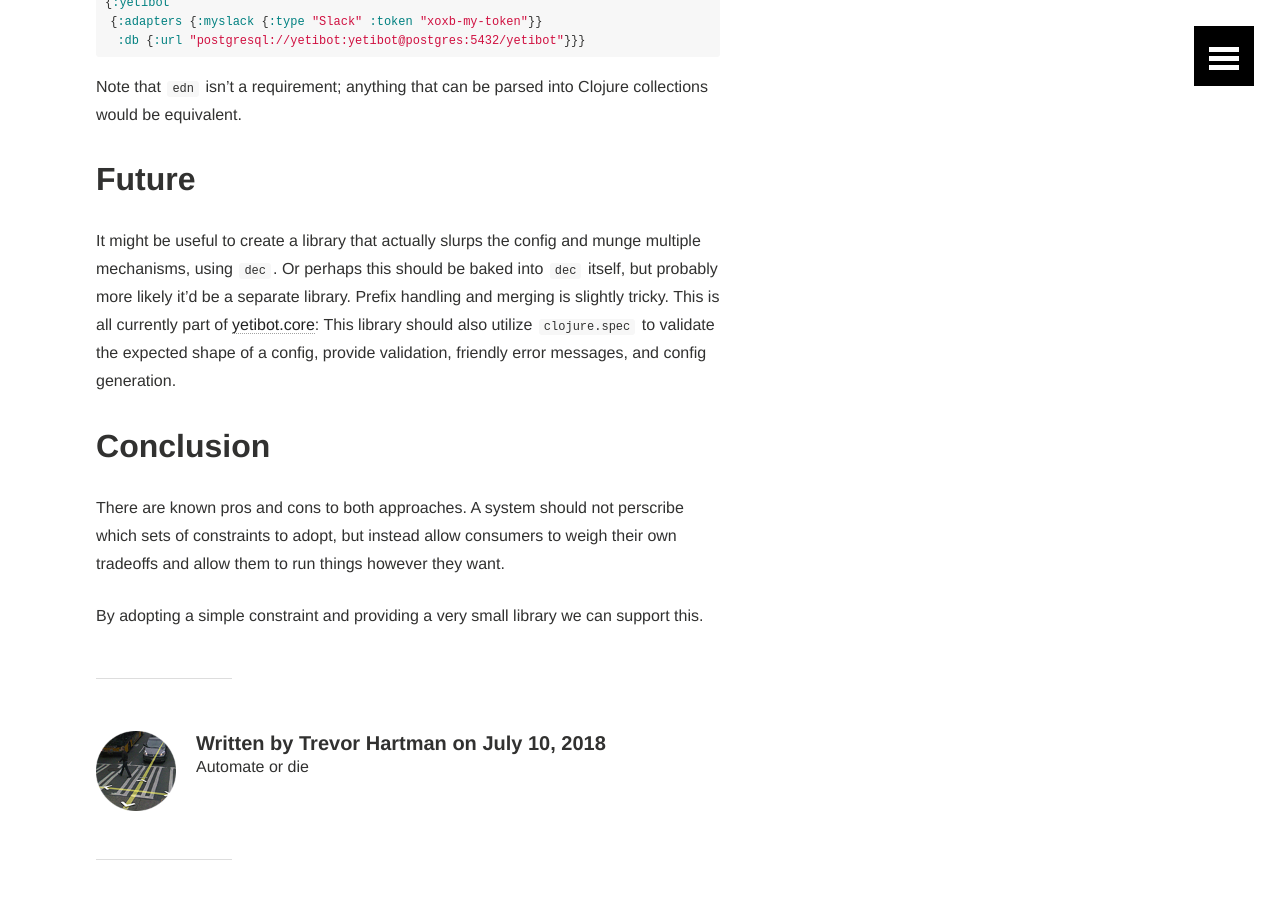
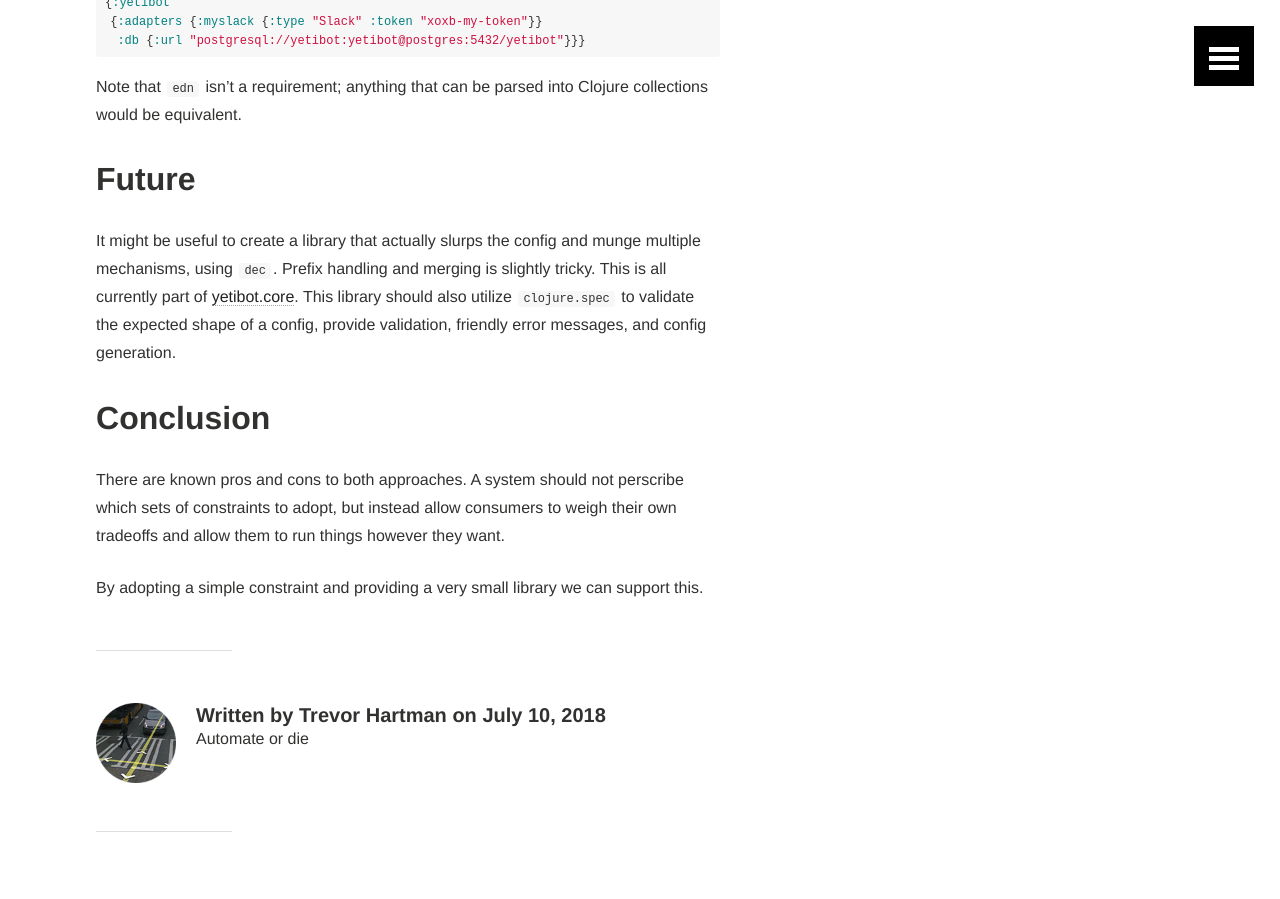
Before and after one commit to devth/devth.github.com, a Jekyll site: the page built from _posts/2018-07-10-dec-deep-environmental-config.md, in a window 1280 px wide and 900 px high, scrolled down 3449 px. Built offline with Jekyll 4.4.1, drawn with Linux system fonts in a browser that asks for light colours; comment, search, counter and statistics services are not loaded.

Commit message:
Improve dec

```diff
--- a/_posts/2018-07-10-dec-deep-environmental-config.md
+++ b/_posts/2018-07-10-dec-deep-environmental-config.md
@@ -145,9 +145,9 @@ collections would be equivalent.
 ## Future
 
 It might be useful to create a library that actually slurps the config and munge
-multiple mechanisms, using `dec`. Or perhaps this should be baked into `dec`
-itself, but probably more likely it'd be a separate library. Prefix handling and
-merging is slightly tricky. This is all currently part of [yetibot.core](https://github.com/yetibot/yetibot.core/blob/4b607726bae926de31a48bb8a05e7345a8668484/src/yetibot/core/config.clj#L19-L47):
+multiple mechanisms, using `dec`. Prefix handling and merging is slightly
+tricky. This is all currently part of
+[yetibot.core](https://github.com/yetibot/yetibot.core/blob/4b607726bae926de31a48bb8a05e7345a8668484/src/yetibot/core/config.clj#L19-L47).
 This library should also utilize `clojure.spec` to validate the expected shape
 of a config, provide validation, friendly error messages, and config generation.
 
```
